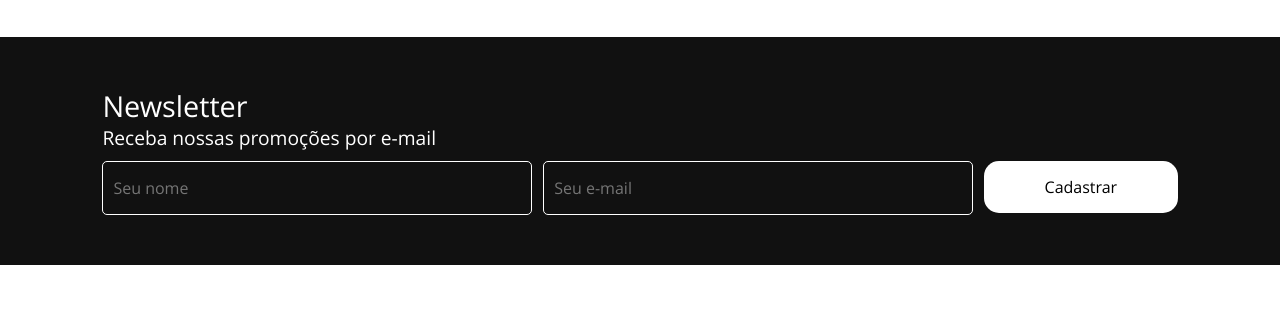
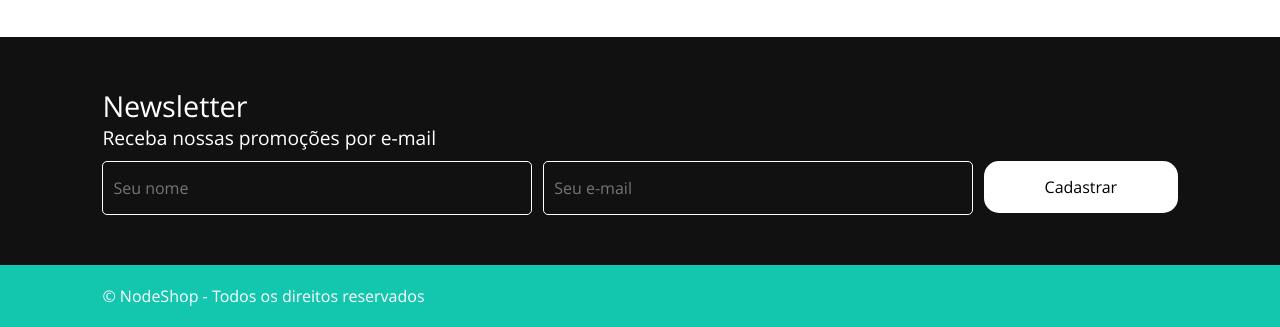
Before and after one commit to matheus3t/NodeShop, a plain HTML site: page index.html in a window 1280 px wide. Shown: the part 764-1091 px from the top of the page. Before the commit the page ends 1029 px from the top, so only its background shows below. Drawn offline with Linux system fonts and the light colour scheme.

Commit message:
Footer added

```diff
--- a/assets/css/style.css
+++ b/assets/css/style.css
@@ -251,3 +251,18 @@ p {
 
   cursor: pointer;
 }
+
+/* RODAPÉ */
+.rodape {
+  width: 100%;
+
+  float: left;
+
+  background-color: #13c7ae;
+
+  padding: 20px 8%;
+}
+
+.rodape p {
+  color: #fff;
+}
--- a/index.html
+++ b/index.html
@@ -10,7 +10,7 @@
   <meta name="keywords" content="informática, loja, web, sites">
   <meta http-equiv="content-language" content="pt-br">
   <meta name=viewport content="width=device-width, initial-scale=1.0">
-  <meta name="copyright" content="© 2020 matheusfsdev">
+  <meta name="copyright" content="&copy 2020 matheusfsdev">
   <!-- Reset de estilos padrões do navegador -->
   <link rel="stylesheet" href="assets/css/reset.css">
   <!-- Ícone do Font Awesome -->
@@ -107,6 +107,10 @@
     </form>
   </section>
 
+  <footer class="rodape">
+    <p> &copy NodeShop - Todos os direitos reservados </p>
+  </footer>
+
 </body>
 
 </html>
```
